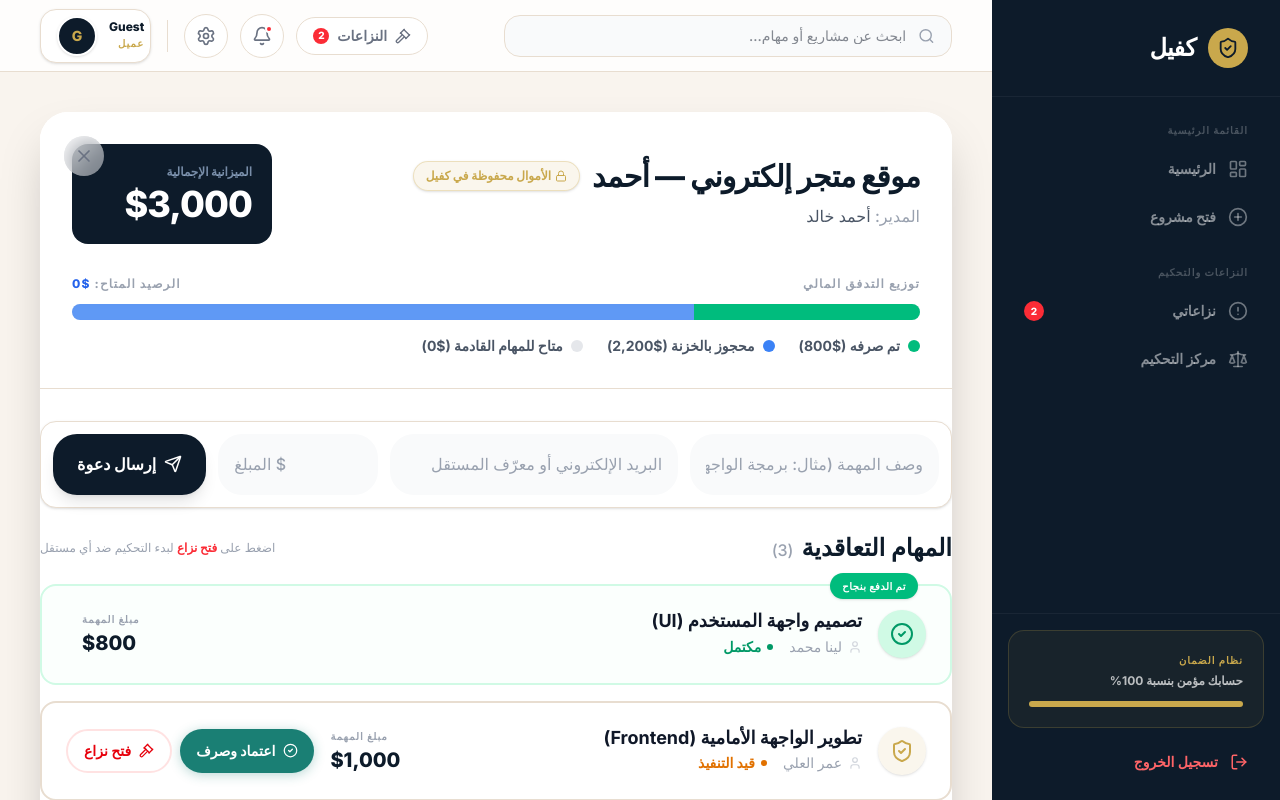
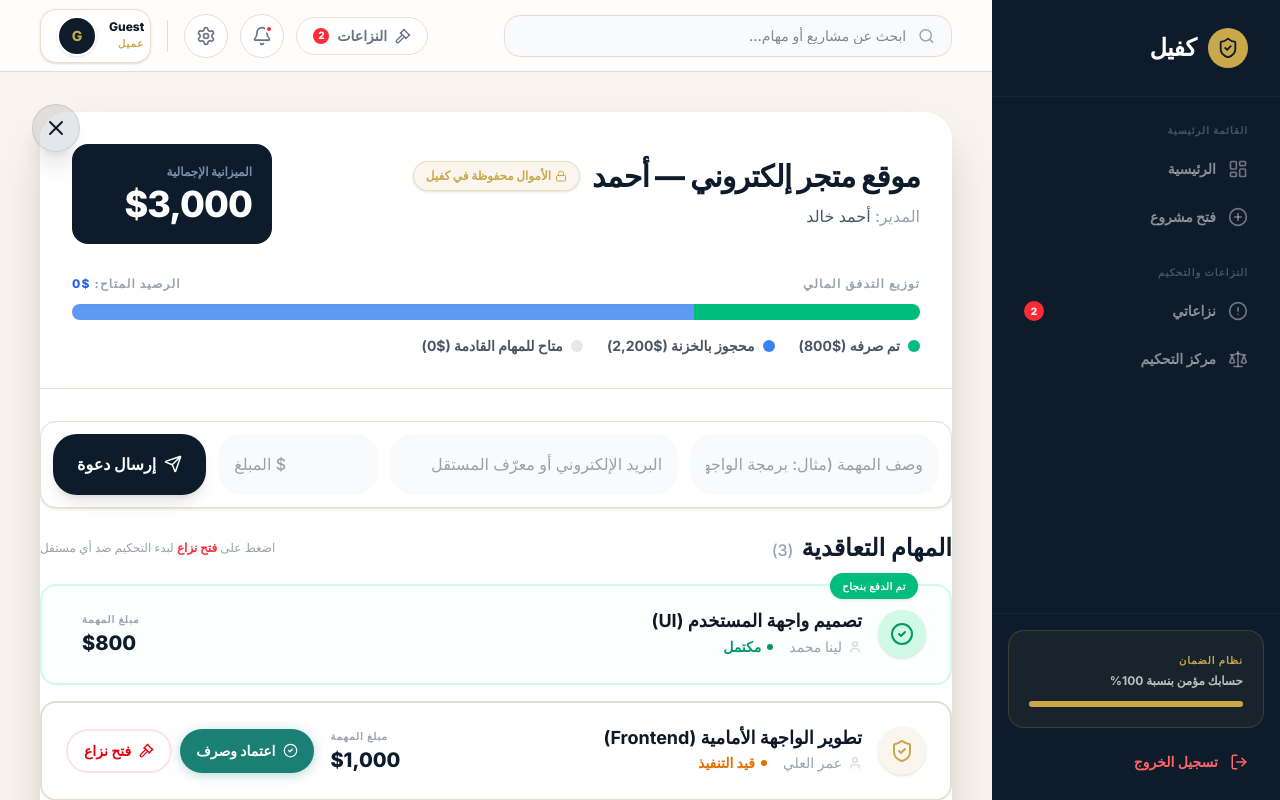
Before and after one commit to rayasalem/kafil, a React (Vite) app: page /projects/proj_1 in a window 1280 px wide. Built offline with nearby package versions, Linux system fonts and the light colour scheme; a web font is replaced by a local one.

Commit message:
feat: add ProjectDetailsView component and UX strategy documentation for dispute resolution flow

```diff
--- a/src/features/projects/ProjectDetailsView.tsx
+++ b/src/features/projects/ProjectDetailsView.tsx
@@ -408,25 +408,27 @@ const ProjectDetails: FC = () => {
   const openDisputes = project.tasks.filter(t => t.status === 'Disputed').length;
 
   return (
-    <motion.div
-      layoutId={`project-card-${id}`}
-      initial={{ opacity: 0, scale: 0.95, y: 20 }}
-      animate={{ opacity: 1, scale: 1, y: 0 }}
-      exit={{ opacity: 0, scale: 0.95, y: 20 }}
-      transition={{ type: 'spring', stiffness: 350, damping: 35, mass: 0.8 }}
-      className="max-w-5xl mx-auto bg-white rounded-[28px] overflow-hidden shadow-2xl relative z-50 mb-10"
-      dir="rtl"
-    >
-      {/* Close Button */}
+    <div className="relative min-h-screen">
+      {/* Close Button - Outside the card */}
       <button
         onClick={() => navigate(-1)}
-        className="absolute top-6 left-6 z-50 w-10 h-10 rounded-full bg-gray-100/50 backdrop-blur-md flex items-center justify-center text-gray-500 hover:bg-gray-200 transition-all focus:outline-none focus:ring-2 focus:ring-[var(--color-kafil-gold)]"
+        className="fixed top-8 left-8 z-[60] w-12 h-12 rounded-full bg-[var(--color-kafil-midnight)]/10 backdrop-blur-xl flex items-center justify-center text-[var(--color-kafil-midnight)] hover:bg-[var(--color-kafil-midnight)] hover:text-white transition-all shadow-xl focus:outline-none focus:ring-2 focus:ring-[var(--color-kafil-gold)]"
         aria-label="إغلاق والعودة للوحة التحكم"
+        style={{ border: '1px solid rgba(13,27,42,0.1)' }}
       >
-        <X size={20} />
+        <X size={24} />
       </button>
 
-      {/* Project Header */}
+      <motion.div
+        layoutId={`project-card-${id}`}
+        initial={{ opacity: 0, scale: 0.95, y: 20 }}
+        animate={{ opacity: 1, scale: 1, y: 0 }}
+        exit={{ opacity: 0, scale: 0.95, y: 20 }}
+        transition={{ type: 'spring', stiffness: 350, damping: 35, mass: 0.8 }}
+        className="max-w-5xl mx-auto bg-white rounded-[28px] overflow-hidden shadow-2xl relative z-50 mb-10"
+        dir="rtl"
+      >
+        {/* Project Header */}
       <div className="bg-white border-b border-[#E8DDD0] p-8 mb-8">
         <div className="flex flex-col md:flex-row justify-between items-start md:items-center gap-4 mb-8">
           <div>
@@ -543,7 +545,8 @@ const ProjectDetails: FC = () => {
           userRole={user.role}
         />
       )}
-    </motion.div>
+      </motion.div>
+    </div>
   );
 };
 
```
